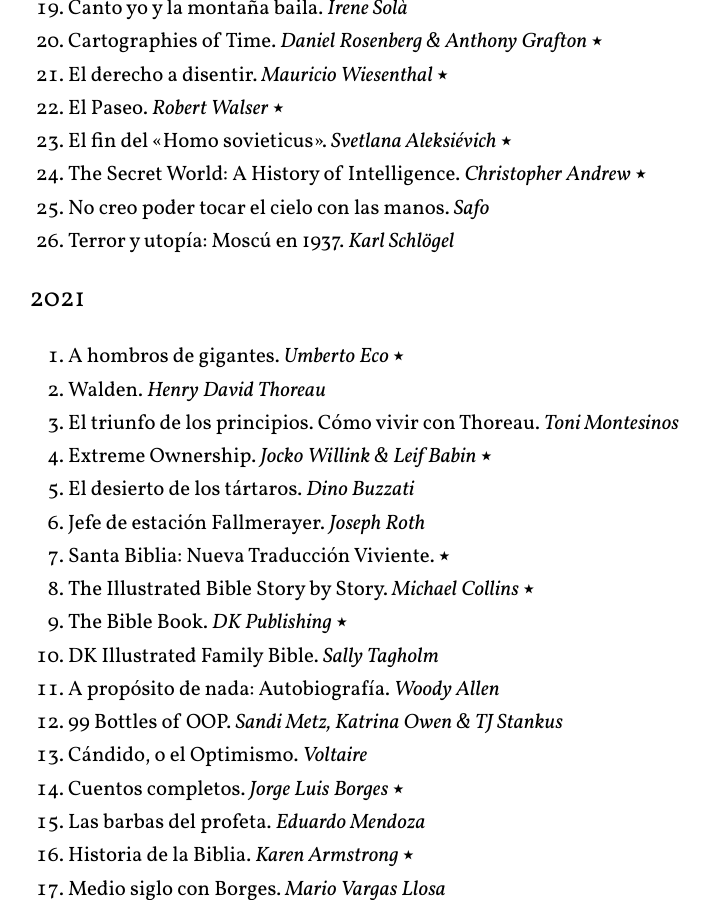
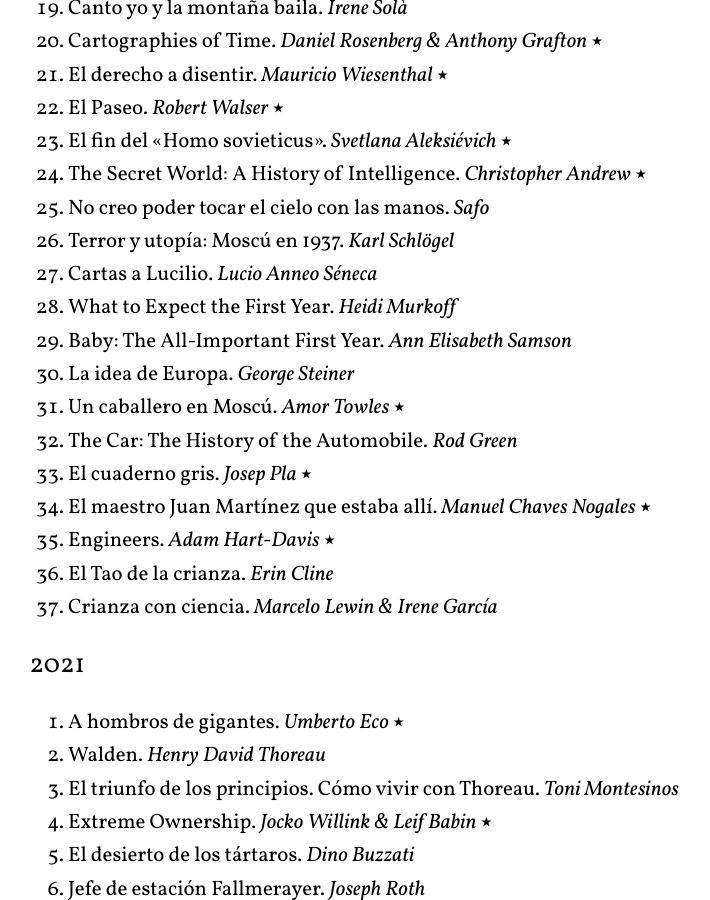
Before and after one commit to arturoherrero/arturoherrero.com, a Jekyll site: the page built from pages/books.md, in a window 1280 px wide and 900 px high, scrolled down 949 px. Shown: the whole window, without its empty margins (221-931 px from the left). Built offline with Jekyll 4.4.1, drawn with Linux system fonts in a browser that asks for light colours.

Commit message:
Update lists

```diff
--- a/pages/books.md
+++ b/pages/books.md
@@ -36,6 +36,17 @@
 24. The Secret World: A History of Intelligence. *Christopher Andrew* ⭑
 25. No creo poder tocar el cielo con las manos. *Safo*
 26. Terror y utopía: Moscú en 1937. *Karl Schlögel*
+27. Cartas a Lucilio. *Lucio Anneo Séneca*
+28. What to Expect the First Year. *Heidi Murkoff*
+29. Baby: The All-Important First Year. *Ann Elisabeth Samson*
+30. La idea de Europa. *George Steiner*
+31. Un caballero en Moscú. *Amor Towles* ⭑
+32. The Car: The History of the Automobile. *Rod Green*
+33. El cuaderno gris. *Josep Pla* ⭑
+34. El maestro Juan Martínez que estaba allí. *Manuel Chaves Nogales* ⭑
+35. Engineers. *Adam Hart-Davis* ⭑
+36. El Tao de la crianza. *Erin Cline*
+37. Crianza con ciencia. *Marcelo Lewin & Irene García*
 
 
 ### 2021
```
Also changed, not shown: pages/games.md (+1 -0 lines).
